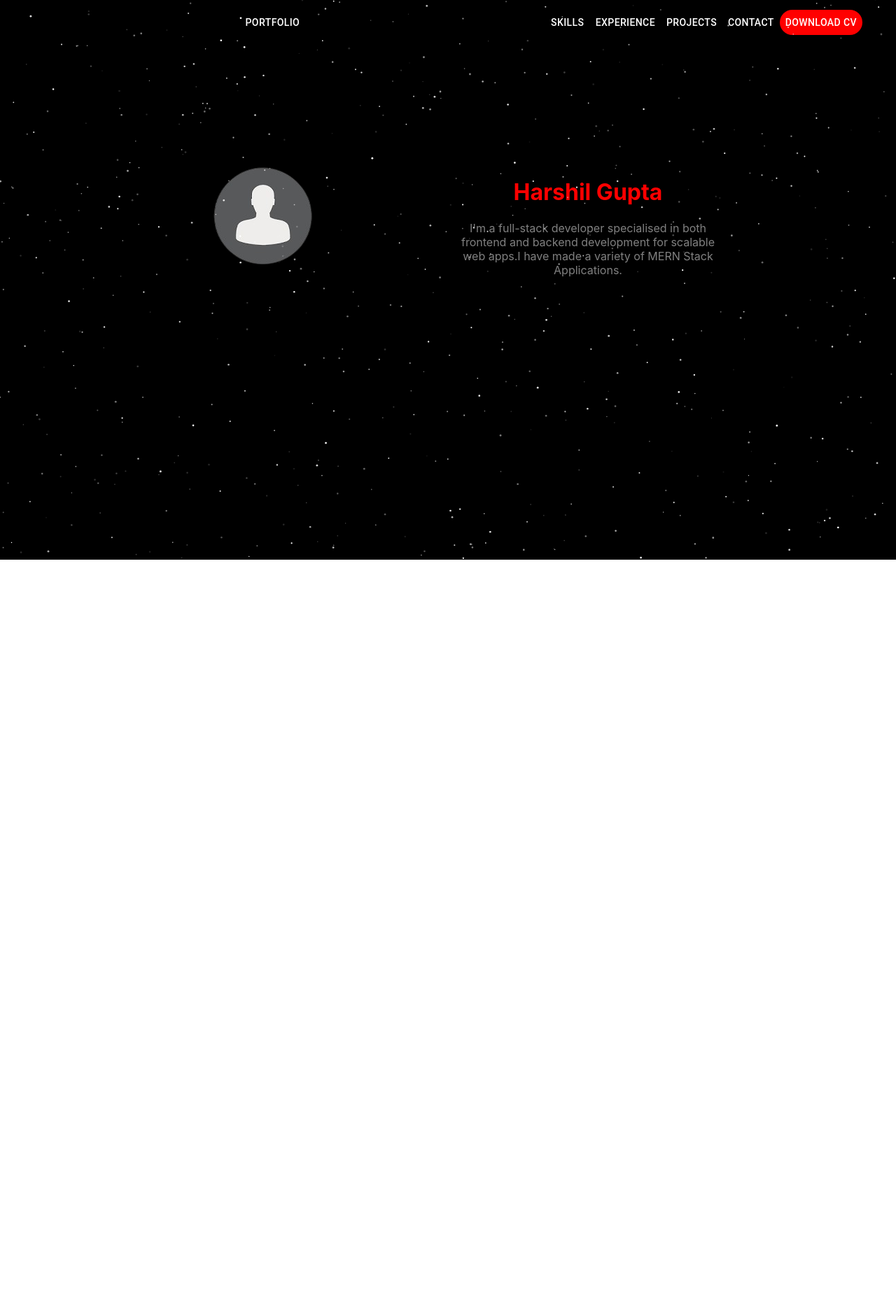
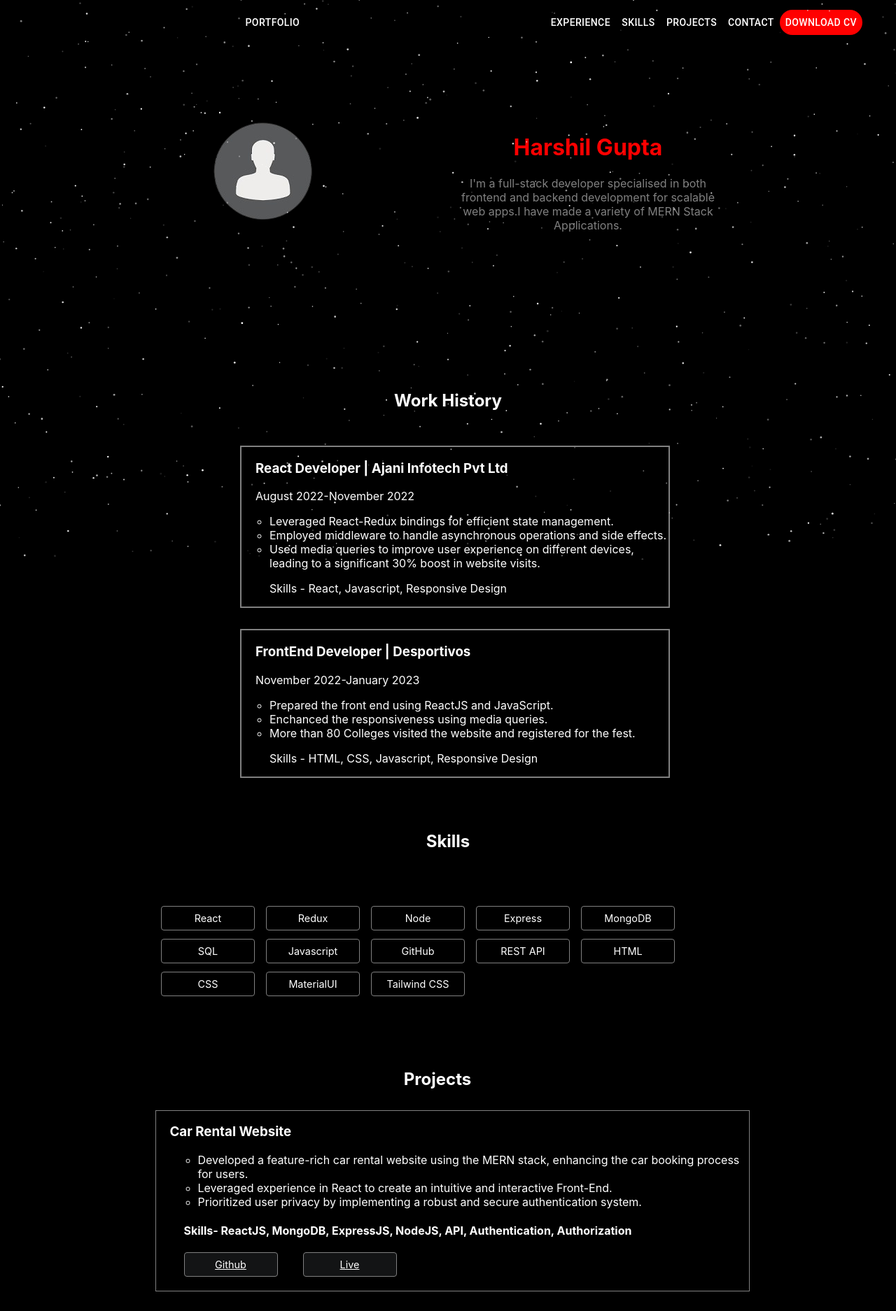
Before and after one commit to Harshil0309/portfolio, a React (Create React App) app: page / in a window 1280 px wide. Shown: the top 1874 px of the page at 70% size. Before the commit the page ends 800 px from the top, so only its background shows below. Built offline with nearby package versions, Linux system fonts and the light colour scheme.

Commit message:
Turned into Single Page

```diff
--- a/src/pages/Experience/Experience.css
+++ b/src/pages/Experience/Experience.css
@@ -1,9 +1,17 @@
-
+.work-list{
+    display: flex;
+    flex-direction: column;
+    justify-content: space-between;
+    align-items: center;
+    /* border: 2px solid red; */
+    padding-right: 20px;
+}
 .list-item{
     border: 2px solid grey;
     color: white;
     width: 50%;
-    margin-left: 25%;
+    /* margin-left: 25%; */
+    /* margin-right: 25%; */
     margin-top: 30px;
     list-style-type:none;
 
@@ -19,14 +27,12 @@
 @media (max-width:900px){
     .exp-page{
         overflow: hidden;
-    }
-    .work-list{
-        /* border: 1px solid red; */
-        padding: 0px;
+        padding-right: 10px;
     }
     .list-item{
         /* border: 1px solid blue; */
         width: 80%;
-        margin-left: 35px;
+        /* margin-left: 35px; */
+        padding-right: 10px;
     }
 }
--- a/src/pages/Home/Home.css
+++ b/src/pages/Home/Home.css
@@ -12,6 +12,8 @@
 .home{
     background-color: black;
     min-height: 100vh;
+    display: flex;
+    flex-direction: column;
 }
 
 .img{
@@ -36,6 +38,9 @@
 }
 .mobile-img{
     border: none;
+}
+.exp-page{
+    margin-top: 10%;
 }
 
 
@@ -80,7 +85,11 @@
         width: 150px;
         background-image: url(../../../public/profile3-removebg-preview.png);
         background-repeat: no-repeat;
+       border: none;
+    }
 
+    .exp-page{
+        margin-top: 70vh;
     }
 
 }
--- a/src/pages/Home/Home.js
+++ b/src/pages/Home/Home.js
@@ -1,22 +1,259 @@
 import "./Home.css";
 import React from "react";
-import NavBar from "../../components/NavBar";
 import Device from "../../utils/Device.js";
+import { useMediaQuery } from "react-responsive";
+import { techStack } from "../Skills/Skills.config.js";
+import { workHistory } from "../Experience/Experience.config.js";
+import { projects } from "../Projects/Projects.config.js";
+import { links } from "../Links/Links.config.js";
+import { AppBar, Button, Toolbar } from "@mui/material";
+import { SparklesPreview } from "../../utils/SparklesPreview.js";
 
 const Home = () => {
+  const scrollToRef = (id) => {
+    const element = document.getElementById(id);
+    if (element) {
+      element.scrollIntoView({ behavior: "smooth" });
+    }
+  };
+  const Mobile = useMediaQuery({
+    query: "(max-width:900px)",
+  });
   return (
-    <div className="home">
-      <Device />
+    <div id="home-page" className="home">
+      {!Mobile && (
+        <AppBar position="fixed" style={{ background: "black" }}>
+          <SparklesPreview />
+          <Toolbar>
+            <Button
+              style={{
+                flexGrow: 1,
+                transition: "background-color 1s",
+                width: "100px",
+              }}
+              color="inherit"
+              onClick={() => scrollToRef("home-page")}
+              className="portfolio"
+            >
+              Portfolio
+            </Button>
+            <Toolbar display="flex">
+              <Button
+                style={{
+                  transition: "background-color 1s",
+                }}
+                className="experience"
+                color="inherit"
+                onClick={() => scrollToRef("experience-section")}
+              >
+                Experience
+              </Button>
+              <Button
+                className="skill"
+                style={{
+                  transition: "background-color 1s",
+                }}
+                color="inherit"
+                onClick={() => scrollToRef("skills-section")}
+              >
+                Skills
+              </Button>
+              <Button
+                style={{
+                  transition: "background-color 1s",
+                }}
+                className="projects"
+                color="inherit"
+                onClick={() => scrollToRef("project-section")}
+              >
+                Projects
+              </Button>
+              <Button
+                style={{
+                  transition: "background-color 1s",
+                }}
+                className="contact"
+                color="inherit"
+                onClick={() => scrollToRef("link-section")}
+              >
+                Contact
+              </Button>
+              <Button
+                className="download"
+                color="inherit"
+                style={{ background: "red" }}
+                rel="noreferrer"
+                target="_blank"
+                href="https://file.io/jklw5sPk8fDs"
+              >
+                Download CV
+              </Button>
+            </Toolbar>
+          </Toolbar>
+        </AppBar>
+      )}
+      {Mobile && <SparklesPreview />}
       <div className="box">
         <div className="img" />
-        <div  className="main">
+        <div className="main">
           <h1 className="name">Harshil Gupta</h1>
           <p>
             I'm a full-stack developer specialised in both frontend and backend
             development for scalable web apps.I have made a variety of MERN
             Stack Applications.
+            <br />
+            {Mobile && (
+              <Button
+                style={{
+                  color: "white",
+                  border: "1px solid grey",
+                  margin: "10px",
+                }}
+                rel="noreferrer"
+                target="_blank"
+                href="https://file.io/jklw5sPk8fDs"
+              >
+                Resume
+              </Button>
+            )}
           </p>
-          <img className="mobile-img"/>
+          <img className="mobile-img" />
+        </div>
+      </div>
+
+      <div
+        className="exp-page"
+        id="experience-section"
+        style={{ backgroundColor: "black" }}
+      >
+        <div className="work">
+          <h2
+            style={{ color: "white", textAlign: "center", paddingTop: "40px" }}
+          >
+            Work History
+          </h2>
+          <ul className="work-list">
+            {workHistory.map((work, index) => {
+              const { from, to, role, company, descriptions, skills } = work;
+              return (
+                <li className="list-item" key={index}>
+                  <h3 className="title">
+                    {role} | {company}
+                  </h3>
+                  <p className="duration">
+                    {from}-{to}
+                  </p>
+                  <ul className="work-description">
+                    {descriptions.map((desc, index) => {
+                      return (
+                        <li className="desc-list-item" key={index}>
+                          {desc}
+                        </li>
+                      );
+                    })}
+                  </ul>
+                  <p className="skills">Skills - {skills}</p>
+                </li>
+              );
+            })}
+          </ul>
+        </div>
+      </div>
+      <div
+        className="skill-page"
+        id="skills-section"
+        style={{ backgroundColor: "black" }}
+      >
+        <div className="tech-stack-list">
+          <h2
+            style={{ color: "white", textAlign: "center", paddingTop: "40px" }}
+          >
+            Skills
+          </h2>
+          <ul className="list">
+            {techStack.map((tech, index) => {
+              return (
+                <li key={`tech-stack-number-${index + 1}`} className="item">
+                  {tech}
+                </li>
+              );
+            })}
+          </ul>
+        </div>
+      </div>
+      <div
+        className="proj-page"
+        id="project-section"
+        style={{ backgroundColor: "black" }}
+      >
+        <div className="project-main">
+          <h2
+            style={{ color: "white", textAlign: "center", paddingTop: "40px" }}
+          >
+            Projects
+          </h2>
+          <ul className="project-list">
+            {projects.map((project, index) => {
+              const { title, descriptions, skills, github, live } = project;
+              return (
+                <li className="project-list-item" key={index}>
+                  <h3 className="title">{title}</h3>
+                  <ul className="desc-list">
+                    {descriptions.map((desc, index) => {
+                      return (
+                        <li className="desc-list-item" key={index}>
+                          {desc}
+                        </li>
+                      );
+                    })}
+                  </ul>
+                  <h4 className="skills">Skills- {skills}</h4>
+                  <div className="project-links">
+                    <a
+                      className="link-item"
+                      rel="noreferrer"
+                      target="_blank"
+                      href={github}
+                    >
+                      Github
+                    </a>
+                    <a
+                      className="link-item"
+                      rel="noreferrer"
+                      target="_blank"
+                      href={live}
+                    >
+                      Live
+                    </a>
+                  </div>
+                </li>
+              );
+            })}
+          </ul>
+        </div>
+      </div>
+      <div
+        id="link-section"
+        style={{ backgroundColor: "black", minHeight: "100vh" }}
+      >
+        <h2 style={{ color: "white", textAlign: "center", paddingTop: "40px" }}>
+          Social Links
+        </h2>
+        <div className="social-links">
+          {links.map((link, index) => {
+            const { title, href } = link;
+            return (
+              <a
+                key={index}
+                href={href}
+                rel="noreferrer"
+                target="_blank"
+                className="social-links-item"
+              >
+                {title}
+              </a>
+            );
+          })}
         </div>
       </div>
     </div>
--- a/src/pages/Projects/Projects.css
+++ b/src/pages/Projects/Projects.css
@@ -1,3 +1,7 @@
+.proj-page{
+    /* border: 2px solid red; */
+    padding-right: 30px;
+}
 .project-list-item{
     border: 1px solid grey;
     width: 70%;
@@ -55,9 +59,10 @@
         translate: -15px;
     }
     .project-list{
-        /* border: 1px solid red; */
-        padding-right: 30px;
-        padding-left: 20px;
+        display: flex;
+        flex-direction: column;
+        justify-content: space-between;
+        align-items: center;
 
     }
 }
--- a/src/pages/Skills/Skills.config.js
+++ b/src/pages/Skills/Skills.config.js
@@ -1,6 +1,5 @@
 export const techStack = [
   "React",
-  "MaterialUI",
   "Redux",
   "Node",
   "Express",
@@ -11,4 +10,6 @@ export const techStack = [
   "REST API",
   "HTML",
   "CSS",
+  "MaterialUI",
+  "Tailwind CSS",
 ];
--- a/src/pages/Skills/Skills.css
+++ b/src/pages/Skills/Skills.css
@@ -5,7 +5,7 @@
   column-gap: 1rem;
   list-style-type: none;
   flex-wrap: wrap;
-  margin-top: 150px;
+  margin-top: 50px;
   margin-left: 230px;
   margin-right: 200px;
 }
```
